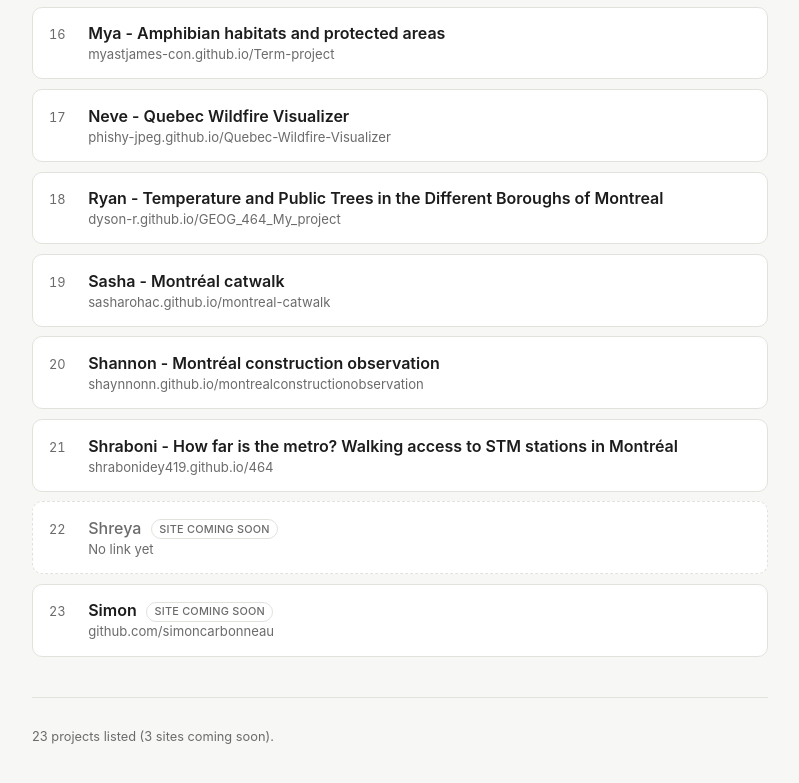
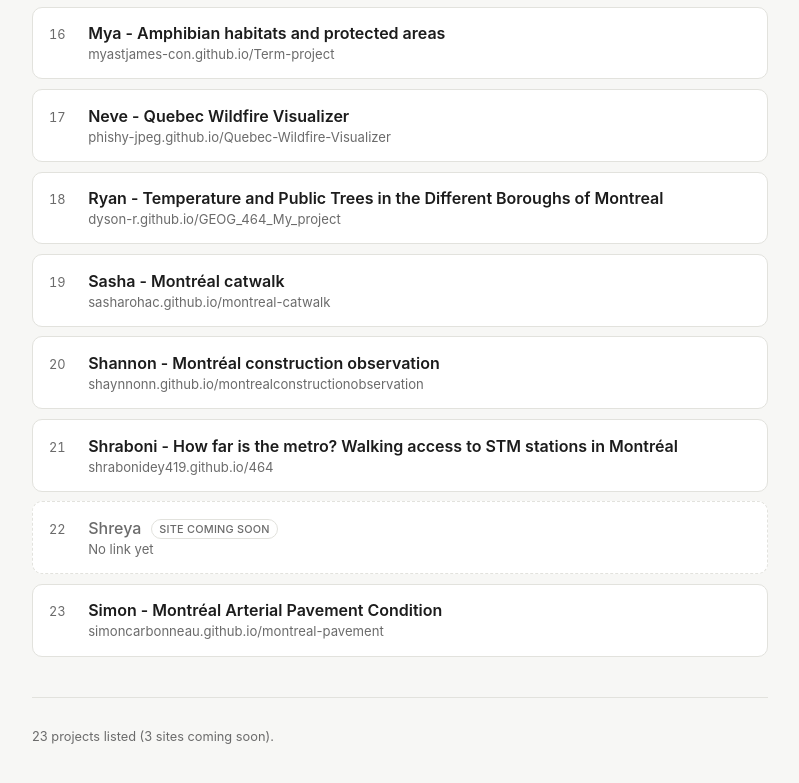
Before and after one commit to alluvial-fan/464-directory, a plain HTML site: page index.html in a window 1280 px wide. Shown: the part 1410-2193 px from the top of the page, without its empty margins (240-1039 px from the left). Drawn offline with Linux system fonts and the light colour scheme.

Commit message:
Update link and title for Simon's project

```diff
--- a/index.html
+++ b/index.html
@@ -271,11 +271,11 @@
       </span>
     </li>
 
-    <li><a href="https://github.com/simoncarbonneau" target="_blank" rel="noopener">
+    <li><a href="https://simoncarbonneau.github.io/montreal-pavement/site/" target="_blank" rel="noopener">
       <span class="num">23</span>
       <span class="body">
-        <span class="title">Simon <span class="pending">Site coming soon</span></span>
-        <span class="handle">github.com/simoncarbonneau</span>
+        <span class="title">Simon - Montréal Arterial Pavement Condition</span>
+        <span class="handle">simoncarbonneau.github.io/montreal-pavement</span>
       </span>
     </a></li>
   </ol>
```
